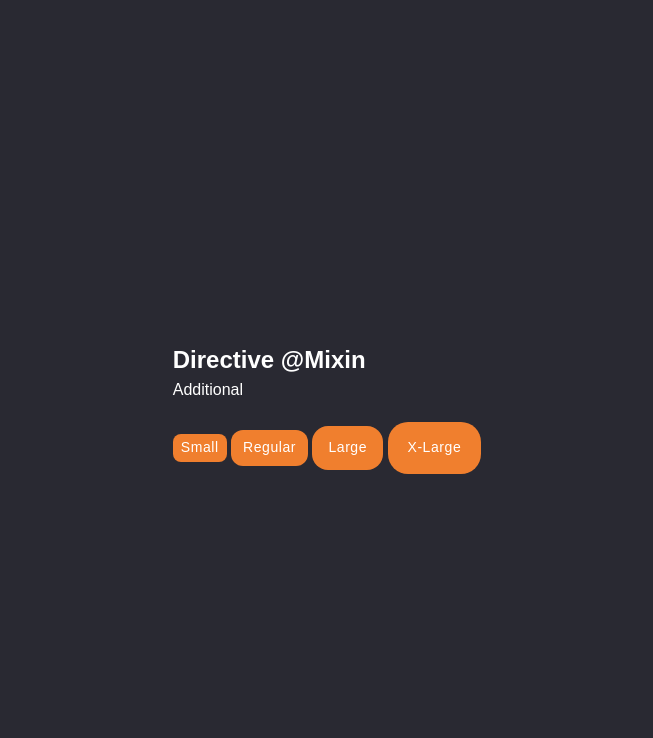
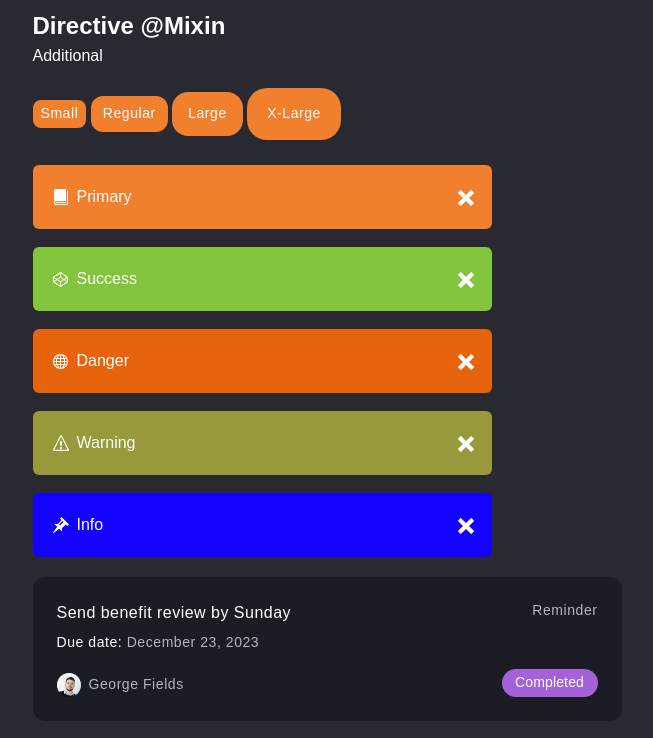
Before and after one commit to Pavlo-Malysh/vite-sass-app, a website built with Vite: page index.html in a window 1280 px wide. Shown: the top 738 px of the page, without its empty margins (313-966 px from the left). Built offline with nearby package versions, Linux system fonts and the light colour scheme.

Commit message:
update finish version

```diff
--- a/index.html
+++ b/index.html
@@ -19,9 +19,9 @@
     <button type="button" class="btn-md">Regular</button>
 
     <button type="button" class="btn-lg">Large</button>
-    <button type="button" class="btn-xl">X-Large</button>
+    <button type="button" class="btn-xlg">X-Large</button>
 
-    <!-- <ul class="alert-list">
+    <ul class="alert-list">
       <li class="alert-item alert-item-primary">
         <svg width="16" height="16" class="item-icon">
           <use href="/sprite.svg#icon-book"></use>
@@ -81,8 +81,8 @@
           </svg>
         </button>
       </li>
-    </ul> -->
-    <!-- <ul class="tasks-list">
+    </ul>
+    <ul class="tasks-list">
       <li class="task">
         <div class="task-info">
           <h3 class="task-title">Send benefit review by Sunday</h3>
@@ -131,7 +131,7 @@
           </div>
         </div>
       </li>
-    </ul> -->
+    </ul>
 
   </section>
 
--- a/src/scss/components/_keyword-arguments-mixin.scss
+++ b/src/scss/components/_keyword-arguments-mixin.scss
@@ -23,9 +23,9 @@
 //Міксини з опційними аргументами
 /* Під час виклику ми можемо за іменем аргумента звернутись до конкретного аргумента і встановити значення. Не залежно в якій послідовності було оголошено міксин. Ми встановлюємо тільки те що потрібно (в опційносу аргументі) */
 
-.alert-item {
-    @include position(100, $offset-y: 70%, $display: block);
-}
+// .alert-item {
+//     @include position(100, $offset-y: 70%, $display: block);
+// }
 
 
 // ------------------------------------------
@@ -42,6 +42,7 @@
     border: none;
     cursor: pointer;
     transition: 300ms;
+    margin-bottom: 25px;
 
     &:hover,
     &:focus {
@@ -74,7 +75,7 @@
 }
 
 // Тут аргументи як список, довільна кількість
-@include btn-size(".btn-sm", ".btn-md", ".btn-lg", ".btn-xl");
+@include btn-size(".btn-sm", ".btn-md", ".btn-lg", ".btn-xlg");
 
 
 // ---------------------------------------------
--- /dev/null
+++ b/src/scss/components/_keyword-mixin.scss
@@ -0,0 +1,20 @@
+@use "sass:meta";
+
+
+// Опційні Іменовані аргументи
+@mixin position ($layer-index, //Обовязковий параметр
+
+    $display, //Обовязковий параметр
+
+    $position-type: absolute,
+    $position-x: 50%,
+    $position-y: $position-x,
+    $offset-x: $position-x,
+    $offset-y: $position-x) {
+
+    position: $position-type;
+    top: $position-y;
+    left: $position-x;
+    transform: translate(($offset-x * -1), ($offset-y * -1));
+    z-index: $layer-index;
+}
--- a/src/scss/main.scss
+++ b/src/scss/main.scss
@@ -6,10 +6,11 @@
 // @use "./components/ampersand";
 
 // @use "./utilities/scopes";
-// @use "./components/tasks-card";
-// @use "./components/alerts";
+@use "./components/tasks-card";
+@use "./components/alerts";
 // @use "./components/alerts-mixin";
 @use "./components/keyword-arguments-mixin";
+@use "./components/keyword-mixin";
 @use "./components/flow-control/if";
 @use "./components/flow-control/each";
 @use "./components/flow-control/for";
```
